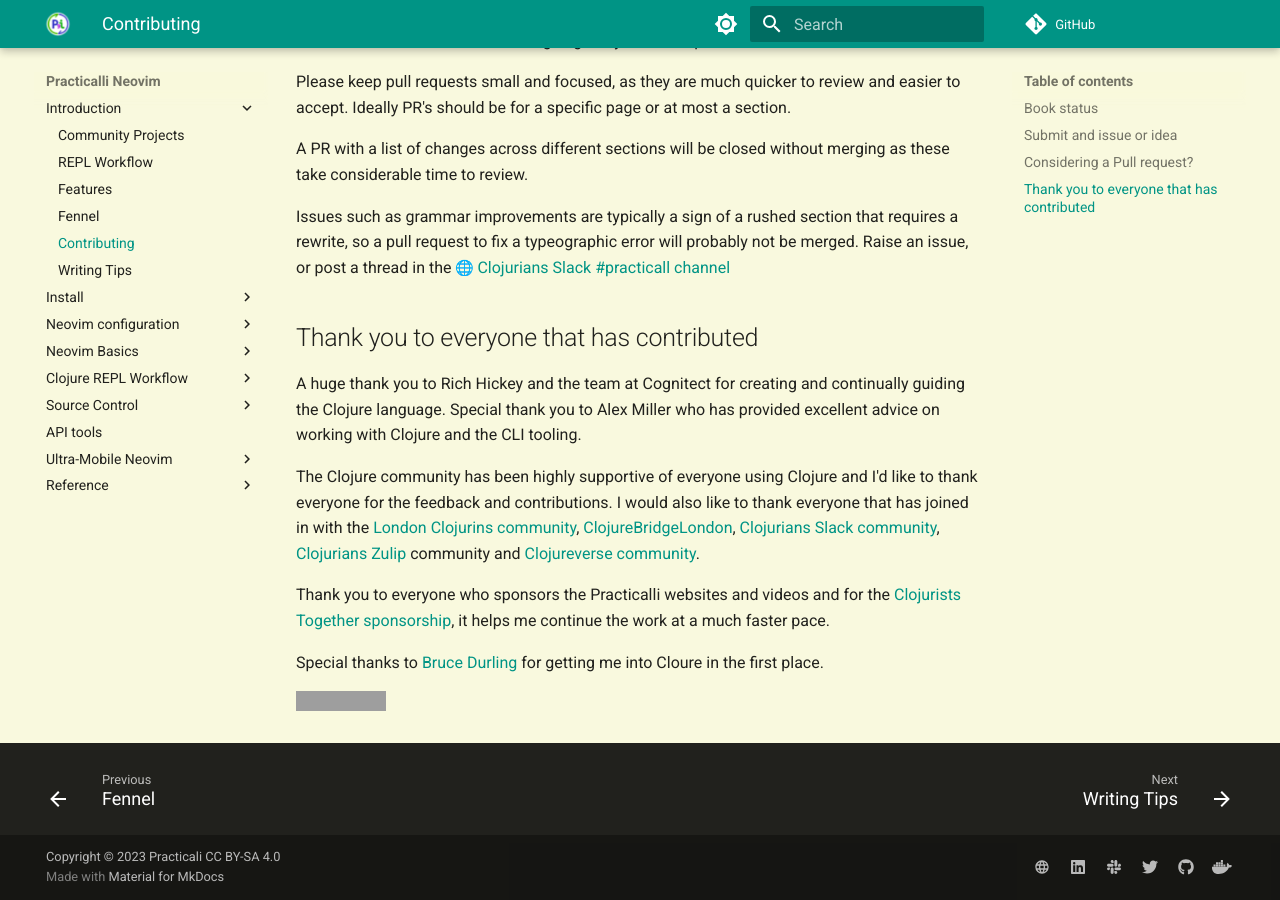
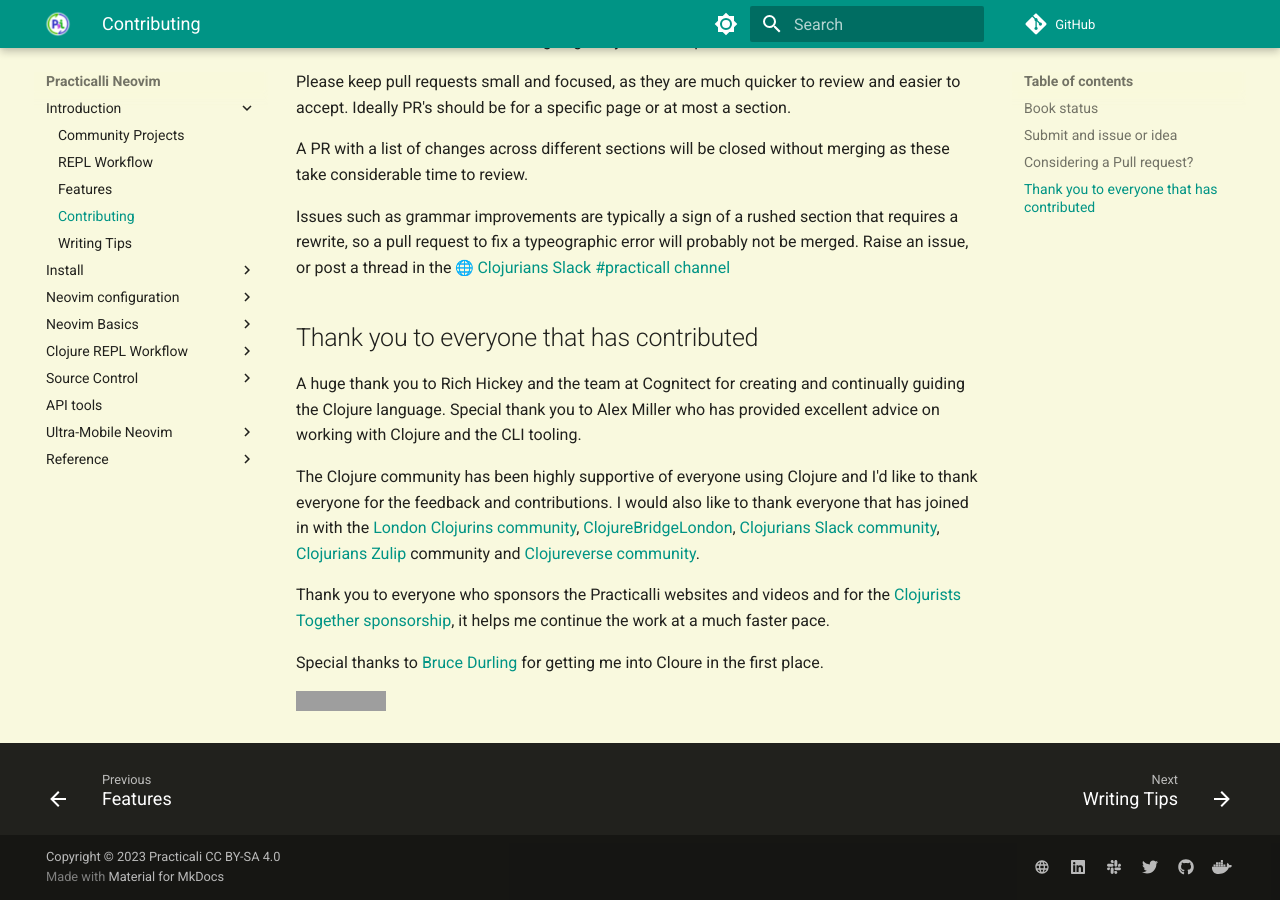
Before and after one commit to practicalli/neovim, an MkDocs documentation site: the page built from docs/introduction/contributing.md, in a window 1280 px wide and 900 px high, scrolled down 1190 px. Built offline with MkDocs 1.6.1 and Material for MkDocs 9.7.7, drawn with Linux system fonts in a browser that asks for light colours; emoji names are drawn with the system emoji font; plug-ins that fetch from the network failed and are left out; comment, search, counter and statistics services are not loaded; some of the changed lines change nothing that is shown; grey boxes are pictures that could not be loaded.

Commit message:
reference: fennel overview moved from introduction

```diff
--- a/mkdocs.yml
+++ b/mkdocs.yml
@@ -132,7 +132,6 @@
       - Community Projects: introduction/community-projects.md
       - REPL Workflow: introduction/repl-workflow.md
       - Features: introduction/features.md
-      - Fennel: introduction/fennel.md
       - Contributing: introduction/contributing.md
       - Writing Tips: introduction/writing-tips.md
   - Install:
@@ -220,3 +219,4 @@
           - Language Providers: reference/neovim/language-providers.md
       - Lua Language:
           - reference/lua-language/index.md
+      - Fennel: reference/fennel.md
```
Also changed, not shown: docs/reference/fennel.md (renamed from docs/introduction/fennel.md).
